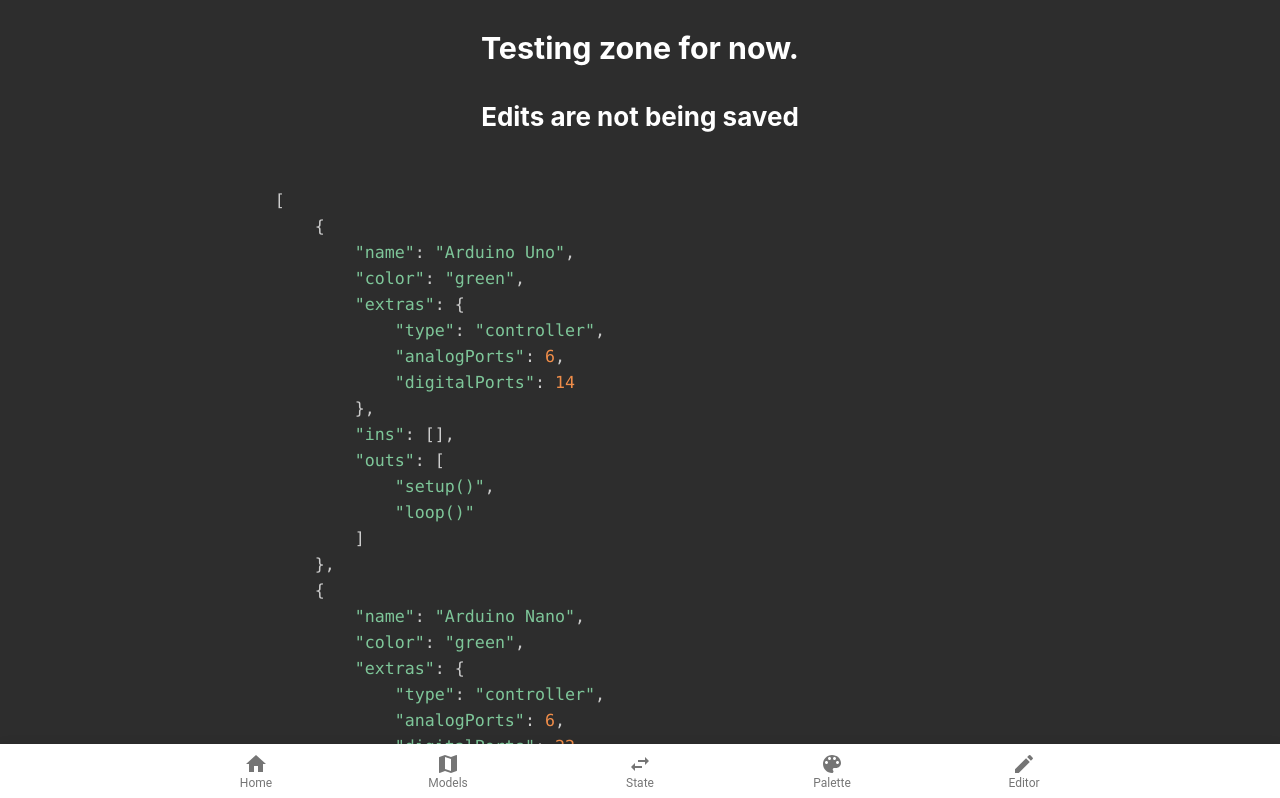
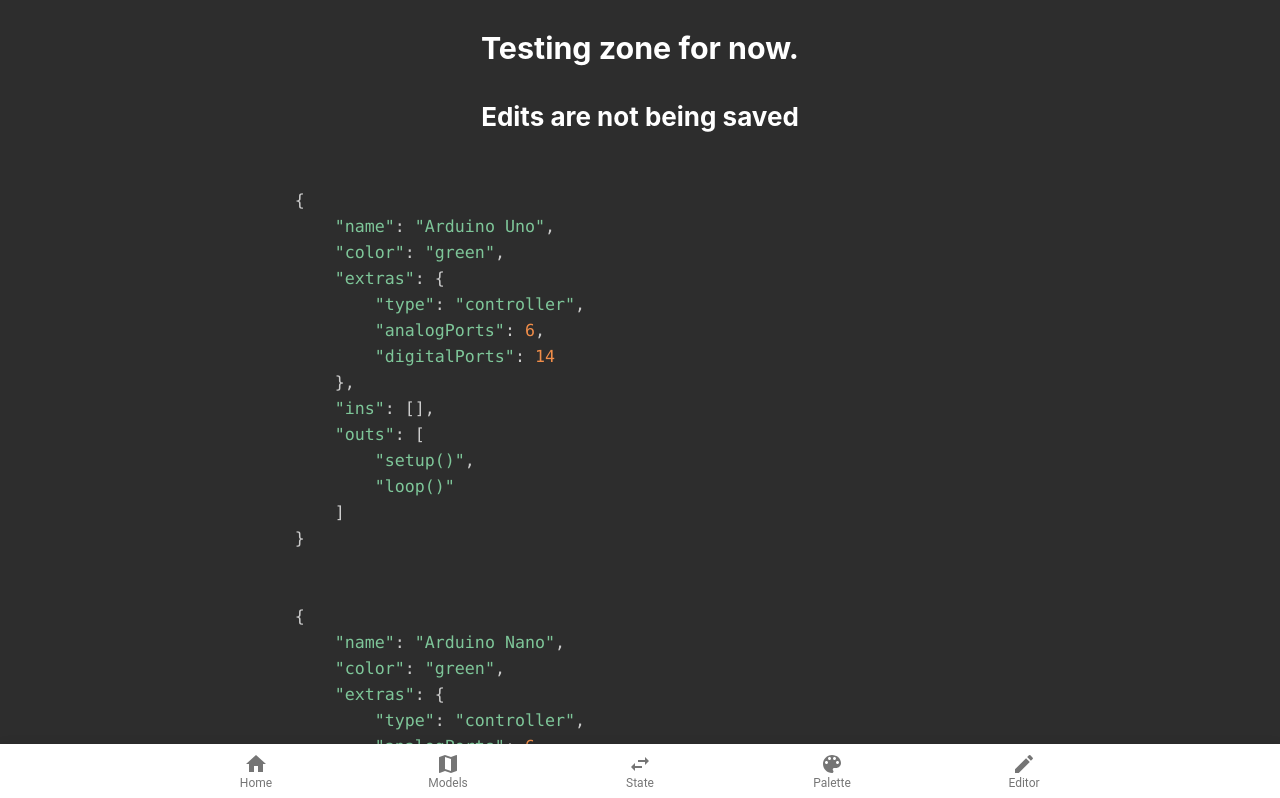
Before and after one commit to rzfzr/MDD4CPD-Legacy, a React (Create React App) app: page /mdd4/palette in a window 1280 px wide. Shown: the top 798 px of the page. Built offline with nearby package versions, Linux system fonts and the light colour scheme.

Commit message:
Mapping through objects in the palette

```diff
--- a/src/pages/Palette.tsx
+++ b/src/pages/Palette.tsx
@@ -13,10 +13,17 @@
         <h4>
             Edits are not being saved
         </h4>
-        <div className="Code">
-            <pre >
-                <code className="language-clike">{JSON.stringify(paletteNodes, null, "\t")}</code>
-            </pre>
-        </div>
+
+        {
+            paletteNodes.map((obj) => {
+                return <div key={obj.name} >
+                    <pre >
+                        <code className="language-clike">{JSON.stringify(obj, null, "\t")}</code>
+                    </pre>
+                </div>
+            }
+            )
+        }
+
     </div>
 }
```
